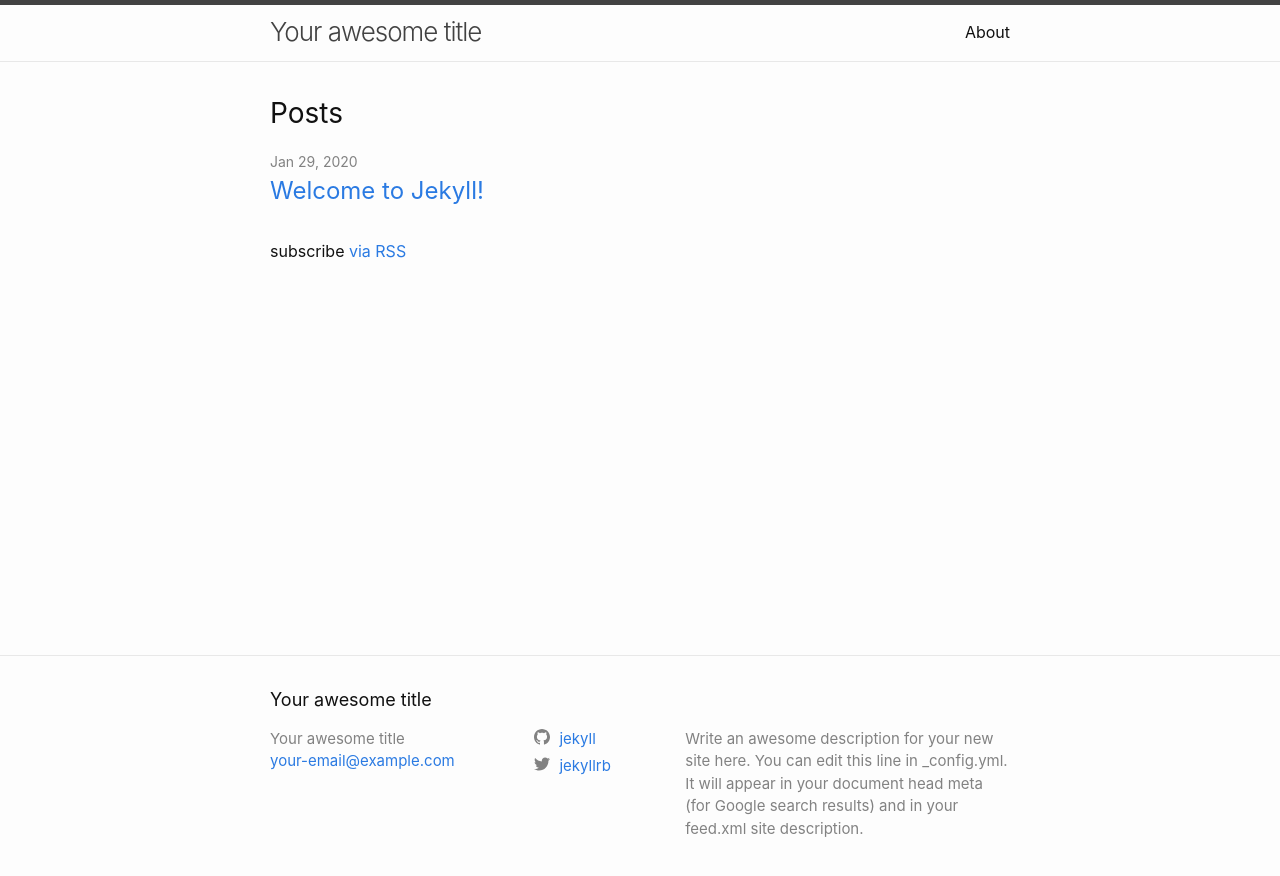
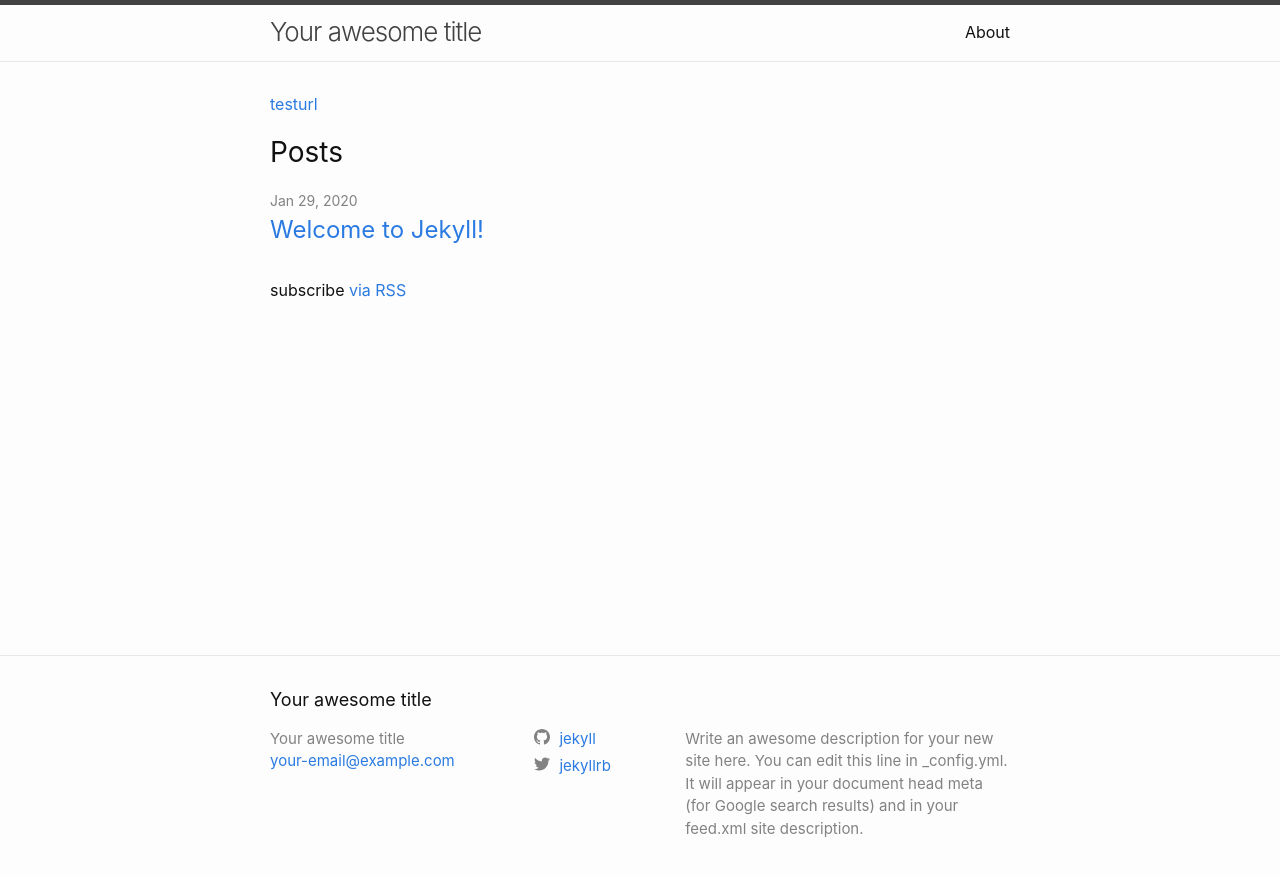
Before and after one commit to bllovetx/new-test-jekyll, a Jekyll site: the page built from index.md, in a window 1280 px wide. Shown: the top 876 px of the page. Built offline with Jekyll 4.4.1, drawn with Linux system fonts in a browser that asks for light colours.

Commit message:
add testing url

```diff
--- a/index.md
+++ b/index.md
@@ -4,3 +4,5 @@
 
 layout: home
 ---
+
+<a href="{{site.baseurl}}/about">testurl</a>
```
